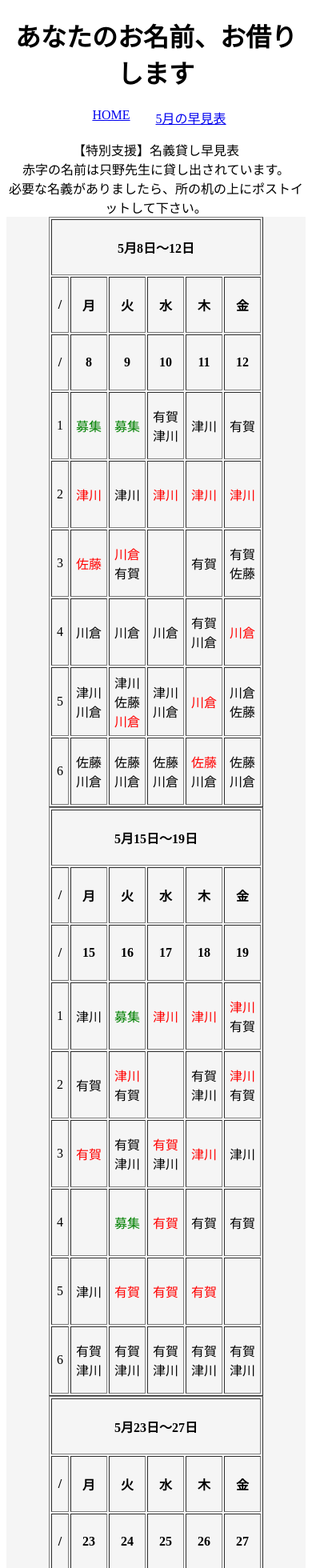
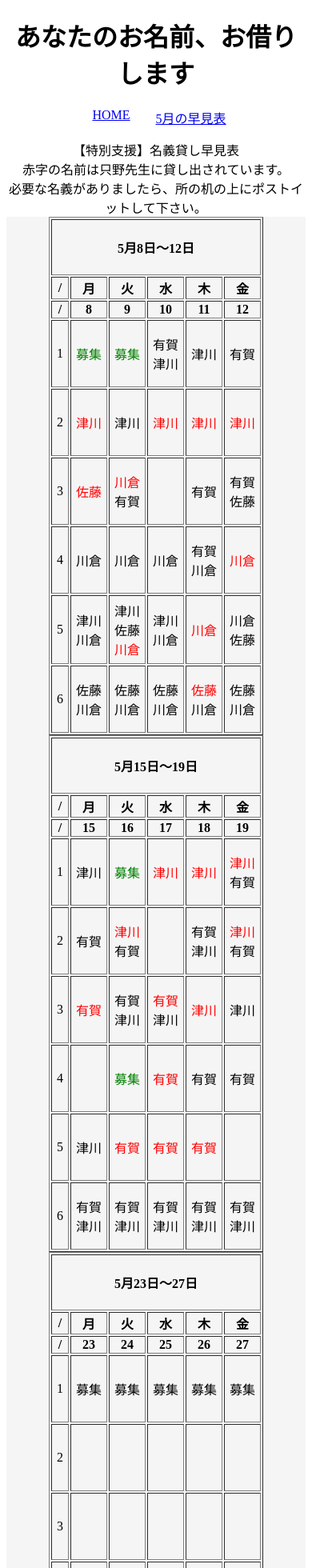
Before and after one commit to tokoshika/Nuxt-practice, a Nuxt app: page /about in a window 390 px wide. Shown: the top 1960 px of the page at 80% size. Built offline with nearby package versions, Linux system fonts and the light colour scheme.

Commit message:
responsive

```diff
--- a/components/mayone.vue
+++ b/components/mayone.vue
@@ -4,7 +4,7 @@
       <tr>
         <th colspan="6">5月8日～12日</th>
       </tr>
-      <tr class="mainTr">
+      <tr class="date">
         <th>/</th>
         <th>月</th>
         <th>火</th>
@@ -12,7 +12,7 @@
         <th>木</th>
         <th>金</th>
       </tr>
-      <tr class="mainTr">
+      <tr class="date">
         <th>/</th>
         <th>8</th>
         <th>9</th>
@@ -87,8 +87,8 @@
   table {
     margin: 0;
   }
-  th {
-    height: 40px;
+  .date {
+    height: 20px;
   }
   tr,
   td {
--- a/components/maythree.vue
+++ b/components/maythree.vue
@@ -4,7 +4,7 @@
       <tr>
         <th colspan="6">5月23日～27日</th>
       </tr>
-      <tr class="mainTr">
+      <tr class="date">
         <th>/</th>
         <th>月</th>
         <th>火</th>
@@ -12,7 +12,7 @@
         <th>木</th>
         <th>金</th>
       </tr>
-      <tr class="mainTr">
+      <tr class="date">
         <th>/</th>
         <th>23</th>
         <th>24</th>
@@ -86,8 +86,8 @@
   table {
     margin: 0;
   }
-  th {
-    height: 40px;
+  .date {
+    height: 20px;
   }
   tr,
   td {
--- a/components/maytwo.vue
+++ b/components/maytwo.vue
@@ -4,7 +4,7 @@
       <tr>
         <th colspan="6">5月15日～19日</th>
       </tr>
-      <tr class="mainTr">
+      <tr class="date">
         <th>/</th>
         <th>月</th>
         <th>火</th>
@@ -12,7 +12,7 @@
         <th>木</th>
         <th>金</th>
       </tr>
-      <tr class="mainTr">
+      <tr class="date">
         <th>/</th>
         <th>15</th>
         <th>16</th>
@@ -87,8 +87,8 @@
   table {
     margin: 0;
   }
-  th {
-    height: 40px;
+  .date {
+    height: 20px;
   }
   tr,
   td {
```
